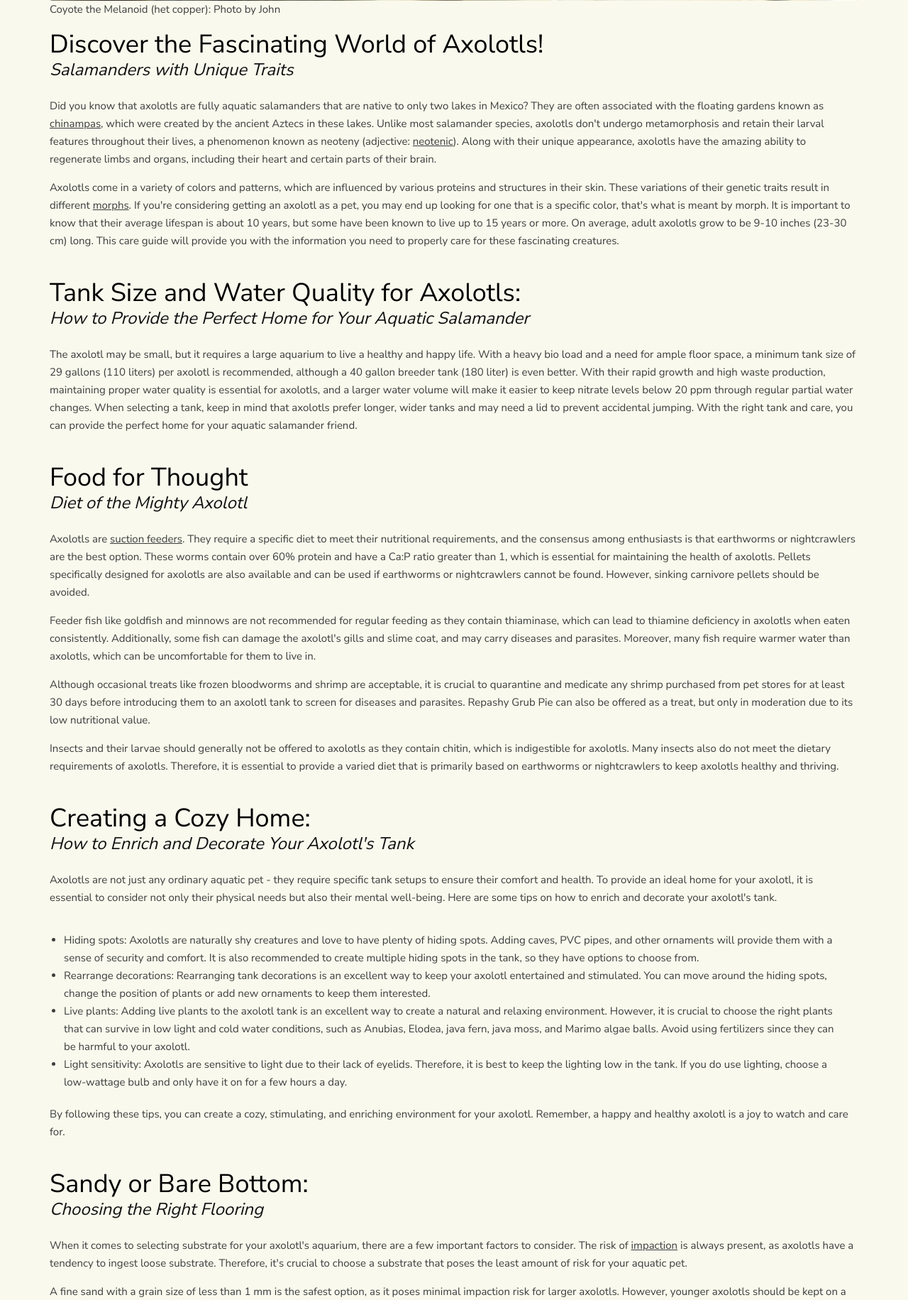
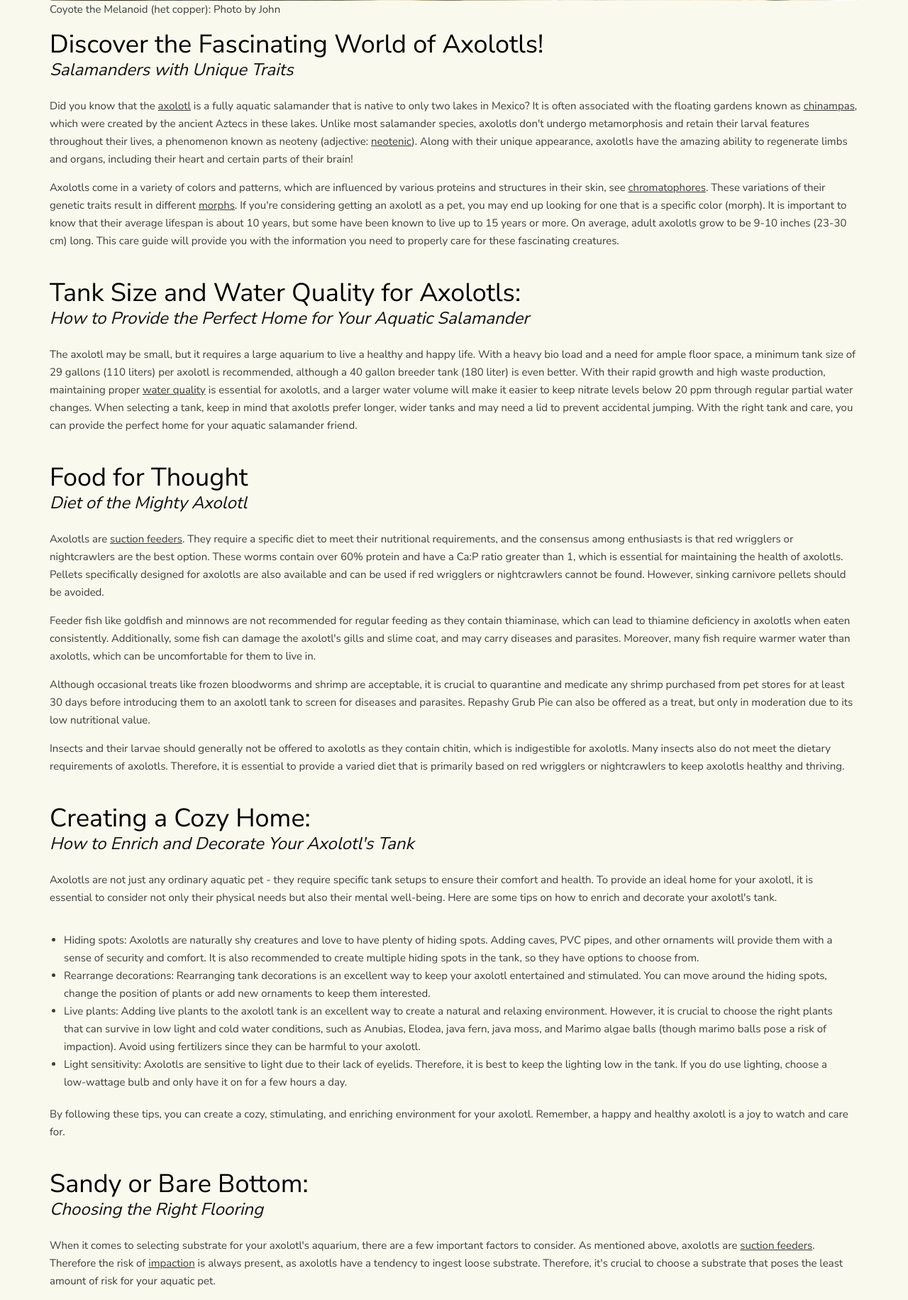
Before and after one commit to Kamrankhan009/testing, a Flask app: page /care_guide in a window 1280 px wide. Shown: the part 680-2511 px from the top of the page at 71% size. Run offline with Flask 3, Linux system fonts and the light colour scheme; some libraries are stand-ins or nearby versions.

Commit message:
more minor changes

```diff
--- a/json/glossary_items.json
+++ b/json/glossary_items.json
@@ -48,7 +48,7 @@
         "word": "Axolotl",
         "bold_italics_section": "From Nauhatl Atl + Xolotl",
         "italics_section": "Atl meaning Water and Xolotl in reference to the dog-headed diety of fire, lightning, twins, monsters, misfortune, sickness, and deformities",
-        "regular_section": "These fascinating creatures are sometimes refered to as \"Mexican Walking Fish\" even though they are salamanders. Contrary to the Nauhatl etymology, these differ from the other salamnder species english speakers call \"water dogs\". This entire site is dedicated to these creatures, so click and scroll around to learn all about them!"
+        "regular_section": "These fascinating creatures are sometimes refered to as \"Mexican Walking Fish\" even though they are salamanders. Contrary to the Nauhatl etymology, axolotls differ from the other salamander species english speakers call \"water dogs\". This entire site is dedicated to these creatures, so click and scroll around to learn all about them!"
     },
     {
         "word": "Water Quality",
--- a/templates/care_guide.html
+++ b/templates/care_guide.html
@@ -26,52 +26,60 @@
       <!-- linking to an exact spot on page was found on stackoverflow https://stackoverflow.com/questions/35843675/link-to-a-specific-location-in-a-flask-template -->
       <h2>Discover the Fascinating World of Axolotls!</h2>
       <h4><em>Salamanders with Unique Traits</em></h4><br>
-      <p>Did you know that axolotls are fully aquatic salamanders that are native to only two lakes in Mexico? They are often associated with the floating gardens known as <a class="inline" href="{{ url_for('Glossary', _anchor='chinampa') }}">chinampas</a>, which were created by the ancient Aztecs in these lakes. Unlike most salamander species, axolotls don't undergo metamorphosis and retain their larval features throughout their lives, a phenomenon known as neoteny (adjective: <a class="inline" href="{{ url_for('Glossary', _anchor='neotenic') }}">neotenic</a>). Along with their unique appearance, axolotls have the amazing ability to regenerate limbs and organs, including their heart and certain parts of their brain.</p>
-      <p>Axolotls come in a variety of colors and patterns, which are influenced by various proteins and structures in their skin. These variations of their genetic traits result in different <a class="inline" href="{{ url_for('Glossary', _anchor='morph') }}">morphs</a>. If you're considering getting an axolotl as a pet, you may end up looking for one that is a specific color, that's what is meant by morph. It is important to know that their average lifespan is about 10 years, but some have been known to live up to 15 years or more. On average, adult axolotls grow to be 9-10 inches (23-30 cm) long. This care guide will provide you with the information you need to properly care for these fascinating creatures.</p><br>
+      <p>Did you know that the <a class="inline" href="{{ url_for('Glossary', _anchor='axolotl') }}">axolotl</a> is a fully aquatic salamander that is native to only two lakes in Mexico? It is often associated with the floating gardens known as <a class="inline" href="{{ url_for('Glossary', _anchor='chinampa') }}">chinampas</a>, which were created by the ancient Aztecs in these lakes. Unlike most salamander species, axolotls don't undergo metamorphosis and retain their larval features throughout their lives, a phenomenon known as neoteny (adjective: <a class="inline" href="{{ url_for('Glossary', _anchor='neotenic') }}">neotenic</a>). Along with their unique appearance, axolotls have the amazing ability to regenerate limbs and organs, including their heart and certain parts of their brain!</p>
+      <p>Axolotls come in a variety of colors and patterns, which are influenced by various proteins and structures in their skin, see <a class="inline" href="{{ url_for('Glossary', _anchor='chromatophore') }}">chromatophores</a>. These variations of their genetic traits result in different <a class="inline" href="{{ url_for('Glossary', _anchor='morph') }}">morphs</a>. If you're considering getting an axolotl as a pet, you may end up looking for one that is a specific color (morph). It is important to know that their average lifespan is about 10 years, but some have been known to live up to 15 years or more. On average, adult axolotls grow to be 9-10 inches (23-30 cm) long. This care guide will provide you with the information you need to properly care for these fascinating creatures.
+      </p><br>
 
       <h2>Tank Size and Water Quality for Axolotls:</h2>
       <h4><em>How to Provide the Perfect Home for Your Aquatic Salamander</em></h4><br>
-      <p>The axolotl may be small, but it requires a large aquarium to live a healthy and happy life. With a heavy bio load and a need for ample floor space, a minimum tank size of 29 gallons (110 liters) per axolotl is recommended, although a 40 gallon breeder tank (180 liter) is even better. With their rapid growth and high waste production, maintaining proper water quality is essential for axolotls, and a larger water volume will make it easier to keep nitrate levels below 20 ppm through regular partial water changes. When selecting a tank, keep in mind that axolotls prefer longer, wider tanks and may need a lid to prevent accidental jumping. With the right tank and care, you can provide the perfect home for your aquatic salamander friend.</p><br>
+      <p>The axolotl may be small, but it requires a large aquarium to live a healthy and happy life. With a heavy bio load and a need for ample floor space, a minimum tank size of 29 gallons (110 liters) per axolotl is recommended, although a 40 gallon breeder tank (180 liter) is even better. With their rapid growth and high waste production, maintaining proper <a class="inline" href="{{ url_for('Glossary', _anchor='water_quality') }}">water quality</a> is essential for axolotls, and a larger water volume will make it easier to keep nitrate levels below 20 ppm through regular partial water changes. When selecting a tank, keep in mind that axolotls prefer longer, wider tanks and may need a lid to prevent accidental jumping. With the right tank and care, you can provide the perfect home for your aquatic salamander friend.
+      </p><br>
 
       <h2>Food for Thought</h2>
       <h4><em>Diet of the Mighty Axolotl</em></h4><br>
-      <p>Axolotls are <a class="inline" href="{{ url_for('Glossary', _anchor='suction_feeder') }}">suction feeders</a>. They require a specific diet to meet their nutritional requirements, and the consensus among enthusiasts is that earthworms or nightcrawlers are the best option. These worms contain over 60% protein and have a Ca:P ratio greater than 1, which is essential for maintaining the health of axolotls. Pellets specifically designed for axolotls are also available and can be used if earthworms or nightcrawlers cannot be found. However, sinking carnivore pellets should be avoided.</p>
+      <p>Axolotls are <a class="inline" href="{{ url_for('Glossary', _anchor='suction_feeder') }}">suction feeders</a>. They require a specific diet to meet their nutritional requirements, and the consensus among enthusiasts is that red wrigglers or nightcrawlers are the best option. These worms contain over 60% protein and have a Ca:P ratio greater than 1, which is essential for maintaining the health of axolotls. Pellets specifically designed for axolotls are also available and can be used if red wrigglers or nightcrawlers cannot be found. However, sinking carnivore pellets should be avoided.</p>
       <p>Feeder fish like goldfish and minnows are not recommended for regular feeding as they contain thiaminase, which can lead to thiamine deficiency in axolotls when eaten consistently. Additionally, some fish can damage the axolotl's gills and slime coat, and may carry diseases and parasites. Moreover, many fish require warmer water than axolotls, which can be uncomfortable for them to live in.</p>
       <p>Although occasional treats like frozen bloodworms and shrimp are acceptable, it is crucial to quarantine and medicate any shrimp purchased from pet stores for at least 30 days before introducing them to an axolotl tank to screen for diseases and parasites. Repashy Grub Pie can also be offered as a treat, but only in moderation due to its low nutritional value.</p>
-      <p>Insects and their larvae should generally not be offered to axolotls as they contain chitin, which is indigestible for axolotls. Many insects also do not meet the dietary requirements of axolotls. Therefore, it is essential to provide a varied diet that is primarily based on earthworms or nightcrawlers to keep axolotls healthy and thriving.</p><br>
+      <p>Insects and their larvae should generally not be offered to axolotls as they contain chitin, which is indigestible for axolotls. Many insects also do not meet the dietary requirements of axolotls. Therefore, it is essential to provide a varied diet that is primarily based on red wrigglers or nightcrawlers to keep axolotls healthy and thriving.
+      </p><br>
 
       <h2>Creating a Cozy Home:</h2>
       <h4><em>How to Enrich and Decorate Your Axolotl's Tank</em></h4><br>
-      <p>Axolotls are not just any ordinary aquatic pet - they require specific tank setups to ensure their comfort and health. To provide an ideal home for your axolotl, it is essential to consider not only their physical needs but also their mental well-being. Here are some tips on how to enrich and decorate your axolotl's tank.</p>
+      <p>Axolotls are not just any ordinary aquatic pet - they require specific tank setups to ensure their comfort and health. To provide an ideal home for your axolotl, it is essential to consider not only their physical needs but also their mental well-being. Here are some tips on how to enrich and decorate your axolotl's tank.
+      </p>
 
       <ul class="my-list">
         <li>Hiding spots: Axolotls are naturally shy creatures and love to have plenty of hiding spots. Adding caves, PVC pipes, and other ornaments will provide them with a sense of security and comfort. It is also recommended to create multiple hiding spots in the tank, so they have options to choose from.</li>
         <li>Rearrange decorations: Rearranging tank decorations is an excellent way to keep your axolotl entertained and stimulated. You can move around the hiding spots, change the position of plants or add new ornaments to keep them interested.</li>
-        <li>Live plants: Adding live plants to the axolotl tank is an excellent way to create a natural and relaxing environment. However, it is crucial to choose the right plants that can survive in low light and cold water conditions, such as Anubias, Elodea, java fern, java moss, and Marimo algae balls. Avoid using fertilizers since they can be harmful to your axolotl.</li>
+        <li>Live plants: Adding live plants to the axolotl tank is an excellent way to create a natural and relaxing environment. However, it is crucial to choose the right plants that can survive in low light and cold water conditions, such as Anubias, Elodea, java fern, java moss, and Marimo algae balls (though marimo balls pose a risk of impaction). Avoid using fertilizers since they can be harmful to your axolotl.</li>
         <li>Light sensitivity: Axolotls are sensitive to light due to their lack of eyelids. Therefore, it is best to keep the lighting low in the tank. If you do use lighting, choose a low-wattage bulb and only have it on for a few hours a day.</li>
       </ul>
 
-      <p>By following these tips, you can create a cozy, stimulating, and enriching environment for your axolotl. Remember, a happy and healthy axolotl is a joy to watch and care for.</p><br>
+      <p>By following these tips, you can create a cozy, stimulating, and enriching environment for your axolotl. Remember, a happy and healthy axolotl is a joy to watch and care for.
+      </p><br>
 
       <h2>Sandy or Bare Bottom:</h2>
       <h4><em>Choosing the Right Flooring</em></h4><br>
-      <p>When it comes to selecting substrate for your axolotl's aquarium, there are a few important factors to consider. The risk of <a class="inline" href="{{ url_for('Glossary', _anchor='impaction') }}">impaction</a> is always present, as axolotls have a tendency to ingest loose substrate. Therefore, it's crucial to choose a substrate that poses the least amount of risk for your aquatic pet.</p>
+      <p>When it comes to selecting substrate for your axolotl's aquarium, there are a few important factors to consider. As mentioned above, axolotls are <a class="inline" href="{{ url_for('Glossary', _anchor='suction_feeder') }}">suction feeders</a>. Therefore the risk of <a class="inline" href="{{ url_for('Glossary', _anchor='impaction') }}">impaction</a> is always present, as axolotls have a tendency to ingest loose substrate. Therefore, it's crucial to choose a substrate that poses the least amount of risk for your aquatic pet.</p>
       <p>A fine sand with a grain size of less than 1 mm is the safest option, as it poses minimal impaction risk for larger axolotls. However, younger axolotls should be kept on a bare bottom, substrate-free tank until they are at least 6 inches (15 cm) in length. Alternatively, larger rocks that are significantly larger than the axolotl's head can be used as substrate. A bare bottom tank is also an option, but may not provide as much grip for your axolotl.</p>
-      <p>Regardless of the substrate you choose, be sure to avoid any gravel, small rocks, or decorations that are the same size as or smaller than the axolotl's head. And remember, a little research and planning goes a long way in providing a safe and comfortable habitat for your axolotl.</p>
+      <p>Regardless of the substrate you choose, be sure to avoid any gravel, small rocks, or decorations that are the same size as or smaller than the axolotl's head. And remember, a little research and planning goes a long way in providing a safe and comfortable habitat for your axolotl.
+      </p><br>
 
       <h2>The Chemistry:</h2>
       <h4><em>Water Paramaters for Happy Lotls</em></h4><br>
-      <p>Axolotls require a fully cycled aquarium before they can be introduced to the tank. Cycling an aquarium can take 4-8 weeks, so it is recommended to refrain from purchasing your axolotl until after the aquarium is fully cycled. A cycling guide can be followed to understand how to cycle your aquarium through the nitrogen cycle.</p>
+      <p>Axolotls require a fully cycled aquarium before they can be introduced to the tank. Cycling an aquarium can take 4-8 weeks, so it is recommended to refrain from purchasing your axolotl until after the aquarium is fully cycled. A cycling guide can be followed to understand how to cycle your aquarium through the <a class="inline" href="{{ url_for('Glossary', _anchor='nitrogen_cycle') }}">nitrogen cycle.</a></p>
       <p>Axolotls are messy and produce waste, which can quickly pollute the water. Therefore, weekly water changes are necessary to keep nitrate levels below 20 ppm at all times. It is essential to keep track of water parameters since ammonia spikes are common in axolotl tanks. A water conditioner is necessary when adding new water to the aquarium, and Seachem Prime is often recommended for axolotls as it is safe for them and has additional benefits.</p>
       <p>It is important to note that aloe vera is an irritant to axolotls and should be avoided.</p>
-      <p>The ideal water parameters for a cycled aquarium are 0 ppm ammonia, 0 ppm nitrite, and between 5 and 20 ppm nitrate. The pH level of the tank should be between 6.5 and 8.0. It is crucial to test the water frequently to ensure that the water is safe for axolotls. Nitrate levels should never be at 0 ppm as animal waste is continuously being processed into nitrate. The well-being of axolotls cannot be determined solely by appearance, so monitoring water parameters is crucial.</p>
-      <p>In conclusion, maintaining proper water parameters is crucial for the health and well-being of axolotls. Setting up a fully cycled aquarium, performing regular water changes, using appropriate water conditioner, and testing water frequently are necessary steps for ensuring that axolotls are healthy and thrive in their environment.</p><br>
+      <p>The ideal water parameters for a cycled aquarium are 0 ppm ammonia, 0 ppm nitrite, and between 5 and 20 ppm nitrate. The pH level of the tank should be between 6.5 and 8.0. It is crucial to test the water frequently to ensure that the water is safe for axolotls. You may be wondering, why doesn't the nitrate range start at zero? Realistically, nitrate should never be at 0 ppm as animal waste is continuously being processed into nitrate. The well-being of axolotls cannot be determined solely by appearance, so monitoring water parameters is crucial.</p>
+      <p>In conclusion, maintaining proper water parameters is crucial for the health and well-being of axolotls. Setting up a fully cycled aquarium, performing regular water changes, using appropriate water conditioner, and testing water frequently are necessary steps for ensuring that axolotls are healthy and thrive in their environment.
+      </p><br>
 
       <h2>The Thermodynamics:</h2>
       <h4><em>Maintaining the Ideal Temperature for Your Axolotl's Tank</em></h4><br>
       <p>Axolotls are highly sensitive to changes in temperature, and keeping their water cool is crucial to their health and well-being. The ideal temperature range for axolotls is between 60-68˚F (15-20˚C). Any temperature above 68˚F (20°C) can cause stress and disease, while temperatures lower than 60˚F (15˚C) can significantly slow down their metabolism, which is harmful for extended periods.</p>
       <p>There are several ways to maintain a consistent and comfortable temperature for your axolotl's tank. The use of clip-on fans or aquarium chillers is highly recommended as they provide a reliable and consistent means of cooling the water. While frozen water bottles can be used in emergencies, they are not an efficient way to maintain a consistent temperature. It is important to have a reliable means of keeping the water temperature within the desired range for your axolotl's health.</p>
-      <p>For more information on how to lower the temperature in your axolotl's tank, please refer to our article "How to Lower the Temperature in an Axolotl Tank." Remember that maintaining the ideal water temperature for your axolotl is crucial to their overall health and well-being, so be sure to monitor the water temperature regularly and take appropriate measures to ensure their comfort.</p><br>
+      <p>Remember that maintaining the ideal water temperature for your axolotl is crucial to their overall health and well-being, so be sure to monitor the water temperature regularly and take appropriate measures to ensure their comfort.
+      </p><br>
 
       <h2>TTTTT</h2>
       <h4><em>ttttt</em></h4><br>
@@ -81,10 +89,6 @@
       <h4><em>ttttt</em></h4><br>
       <p>ppppp</p><br>
 
-      ---------------------------------"OLD"--------------------------
-      <p>Axolotls (<em>ambystoma mexicanum</em>) are <a class="inline" href="{{ url_for('Glossary', _anchor='neotenic') }}">neotenic</a> so they stay in the water. Give them water to stay in. Don't give them too little water because they also poop in it and it will get gross and kill them.</p>
-      <p>Axolotls are ambush predators and <a class="inline" href="{{ url_for('Glossary', _anchor='suction_feeder') }}">suction feeders</a>, and sometimes they suck at eating lol also they'll eat rocks n stuff which causes <a class="inline" href="{{ url_for('Glossary', _anchor='impaction') }}">impaction</a> and death.</p>
-      <p>Please just like don't let them die dude come on it's really not that hard. Get a 40 gallon breeder tank (they are wider and shorter than regular 40g, axolotls like the floor) and a canister filter and a sponge filter and a clip on fan that plugs into your wall to blow on the water, and get a light you want but then also give them a place to hide from it, get a water tester kit, and get wormies, and you're set. Check water params and do water changes regularly.</p>
     </div>
   </div>
 </div>
```
